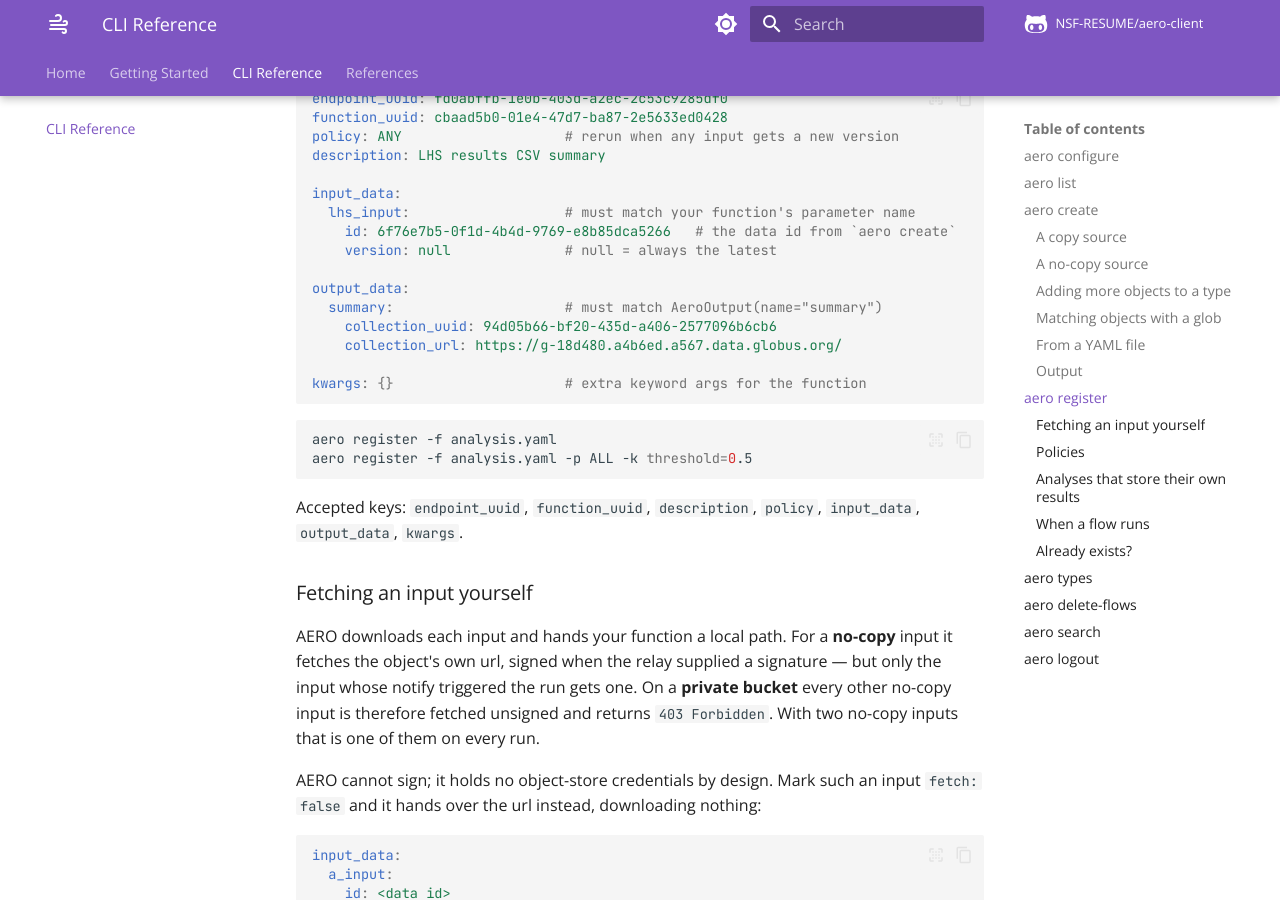
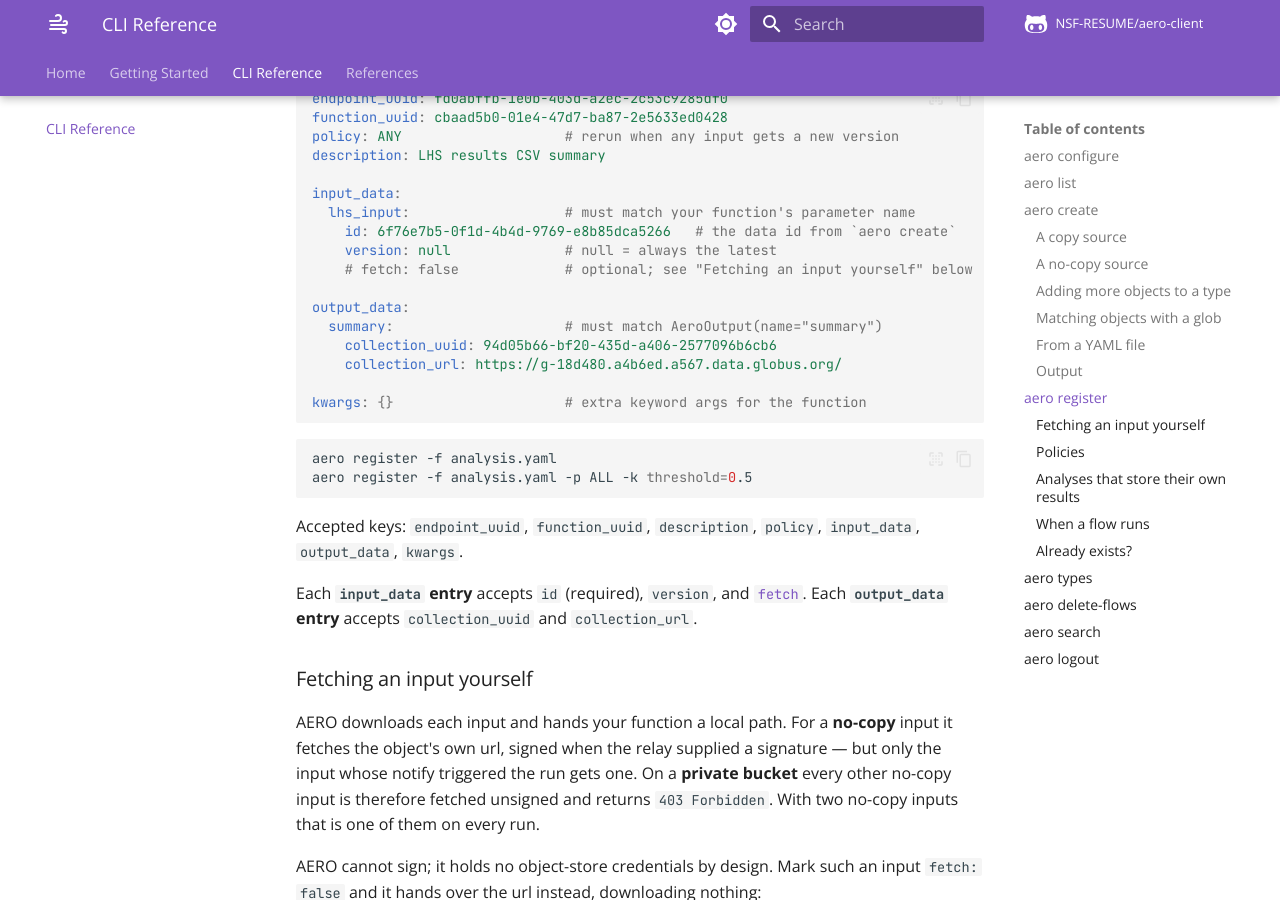
Before and after one commit to NSF-RESUME/aero-client, an MkDocs documentation site: the page built from docs/cli.md, in a window 1280 px wide and 900 px high, scrolled down 6412 px. Built offline with MkDocs 1.6.1 and Material for MkDocs 9.7.7, drawn with Linux system fonts in a browser that asks for light colours; comment, search, counter and statistics services are not loaded.

Commit message:
List what an input_data entry accepts
`fetch` was documented only in the prose below the example, so anyone scanning
the YAML or the accepted-keys line would not know it existed. The accepted-keys
list covered top-level keys and never said what an entry itself takes.

Co-Authored-By: Claude Opus 5 (1M context) <noreply@anthropic.com>

```diff
--- a/docs/cli.md
+++ b/docs/cli.md
@@ -274,6 +274,7 @@ input_data:
   lhs_input:                   # must match your function's parameter name
     id: 6f76e7b5-0f1d-4b4d-9769-e8b85dca5266   # the data id from `aero create`
     version: null              # null = always the latest
+    # fetch: false             # optional; see "Fetching an input yourself" below
 
 output_data:
   summary:                     # must match AeroOutput(name="summary")
@@ -290,6 +291,10 @@ aero register -f analysis.yaml -p ALL -k threshold=0.5
 
 Accepted keys: `endpoint_uuid`, `function_uuid`, `description`, `policy`, `input_data`,
 `output_data`, `kwargs`.
+
+Each **`input_data` entry** accepts `id` (required), `version`, and
+[`fetch`](#fetching-an-input-yourself). Each **`output_data` entry** accepts `collection_uuid` and
+`collection_url`.
 
 ### Fetching an input yourself
 
```
